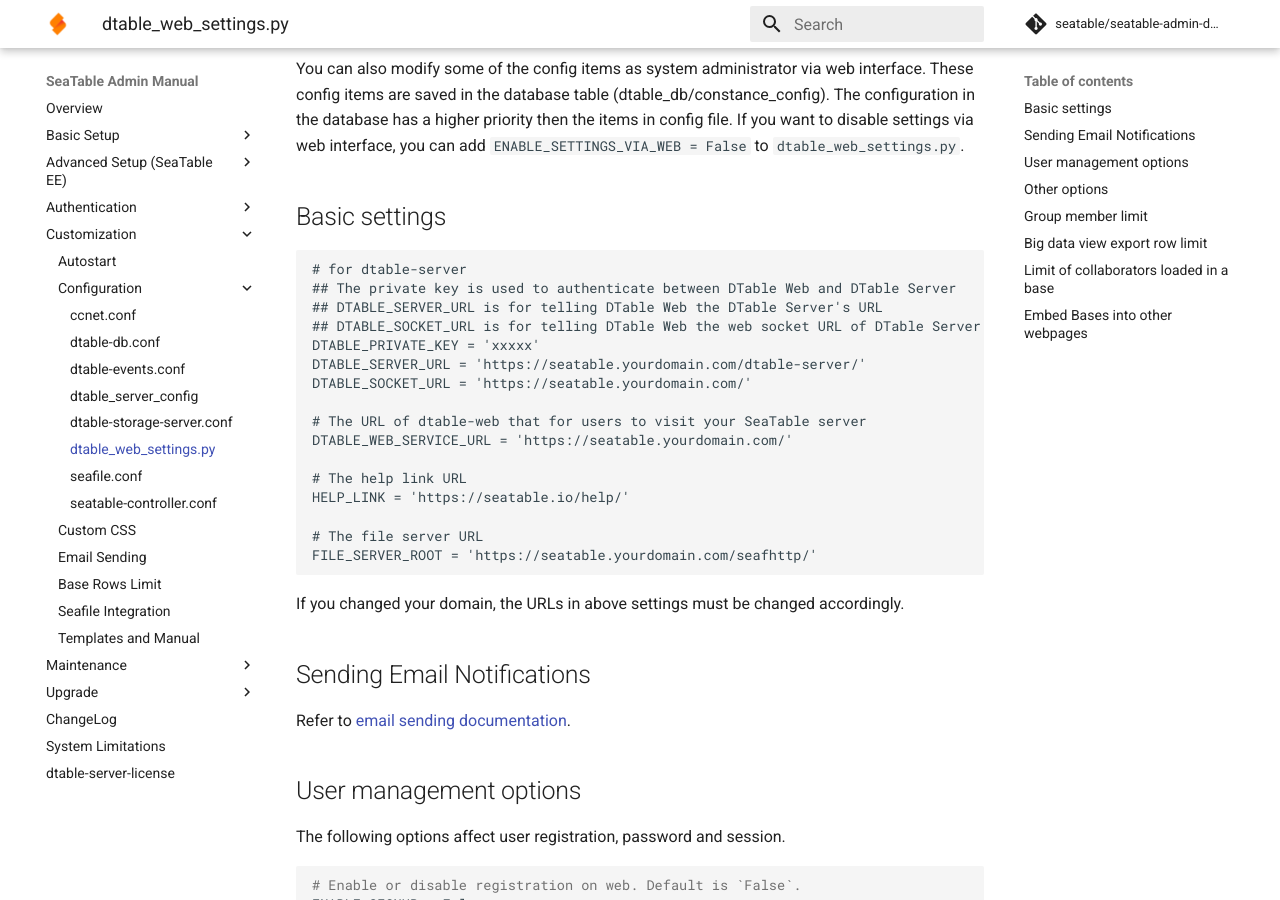
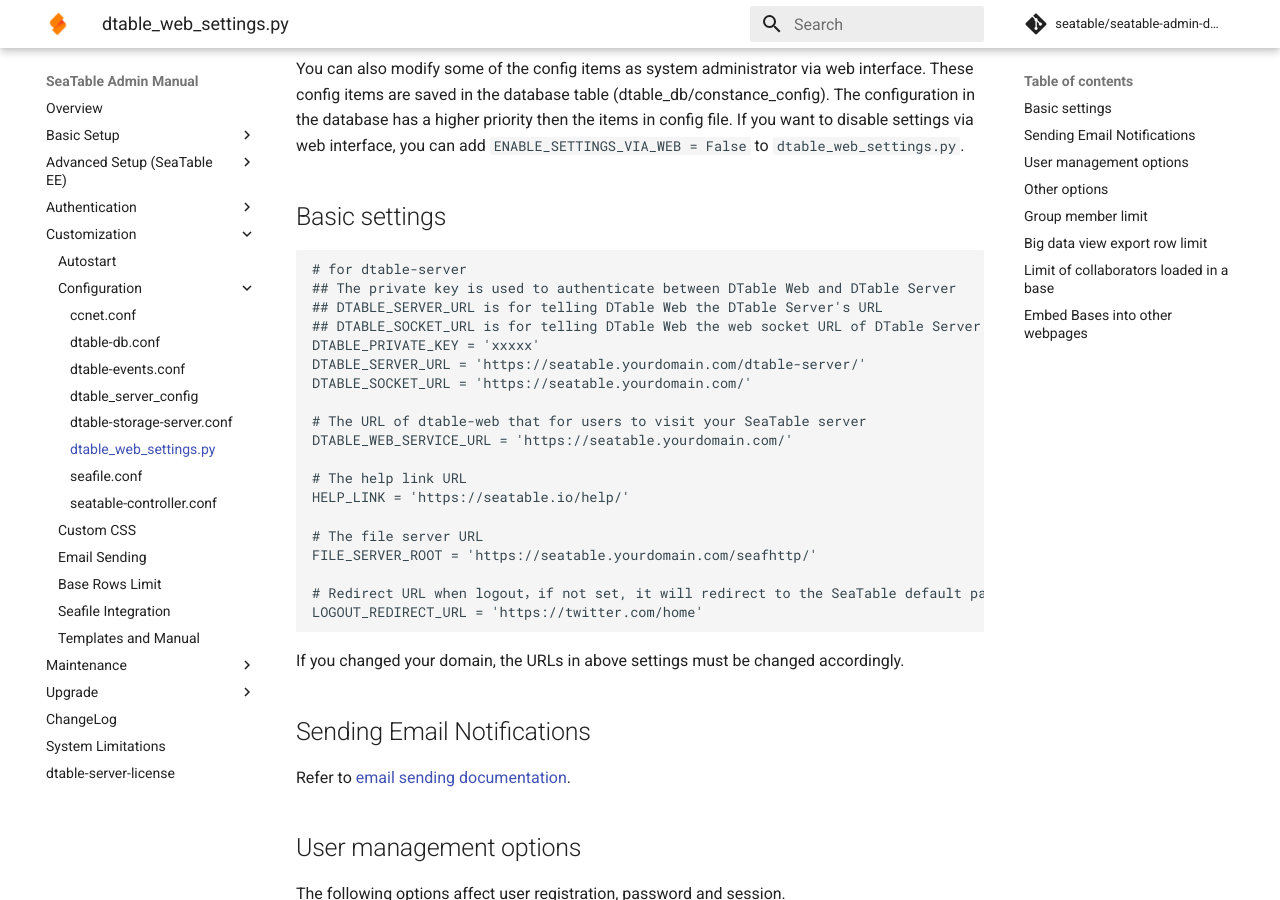
Before and after one commit to seatable/seatable-admin-docs, an MkDocs documentation site: the page built from manual/config/dtable_web_settings.md, in a window 1280 px wide and 900 px high, scrolled down 365 px. Built offline with MkDocs 1.6.1 and Material for MkDocs 9.7.7, drawn with Linux system fonts in a browser that asks for light colours; comment, search, counter and statistics services are not loaded.

Commit message:
Update dtable_web_settings.md

````diff
--- a/manual/config/dtable_web_settings.md
+++ b/manual/config/dtable_web_settings.md
@@ -30,6 +30,9 @@
 
 # The file server URL
 FILE_SERVER_ROOT = 'https://seatable.yourdomain.com/seafhttp/'
+
+# Redirect URL when logout，if not set, it will redirect to the SeaTable default page of logout
+LOGOUT_REDIRECT_URL = 'https://twitter.com/home'
 
 ```
 
````
